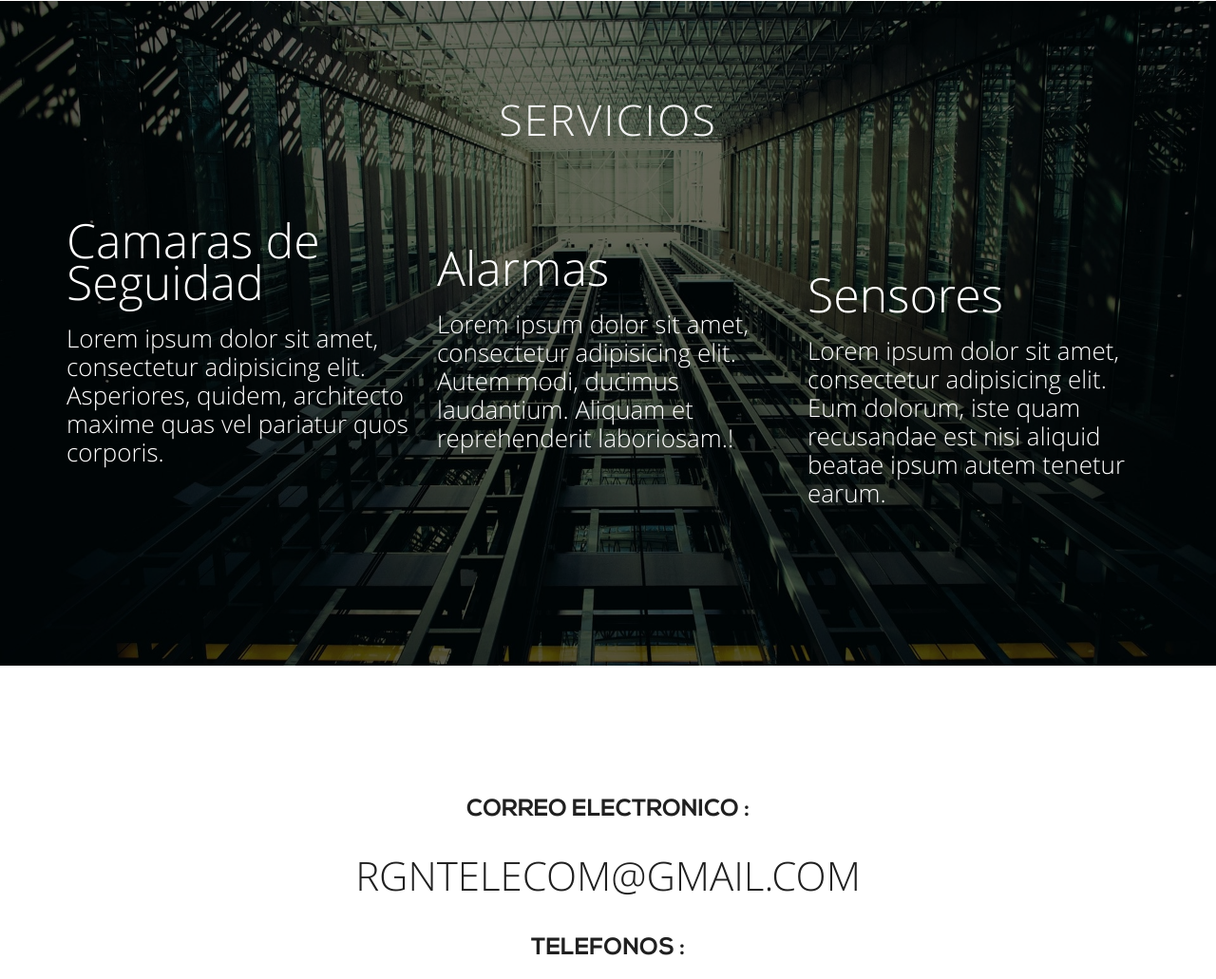
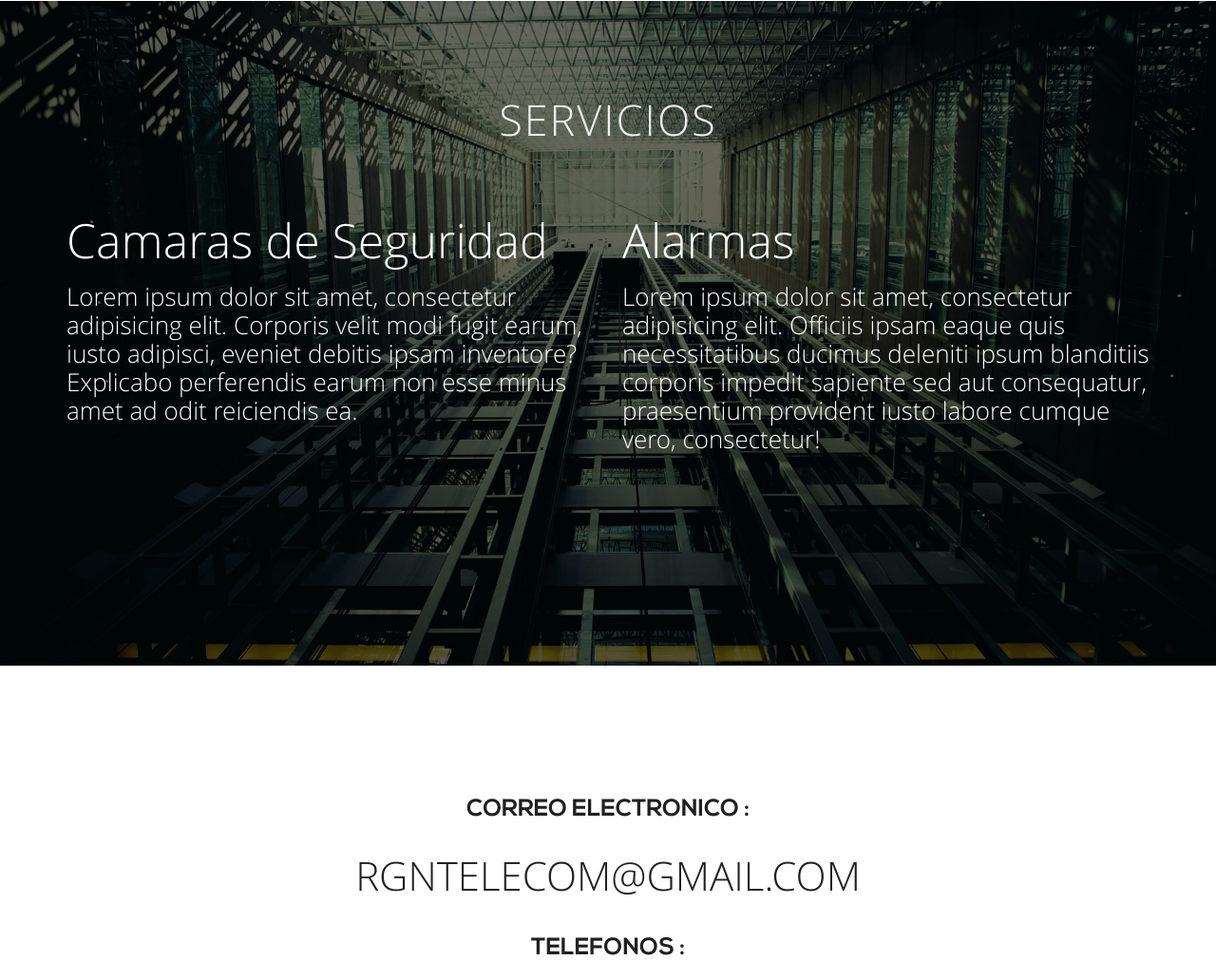
Before and after one commit to bl3r3/mejoras, a plain HTML site: page index.html in a window 1280 px wide. Shown: the part 1363-2394 px from the top of the page at 95% size. Drawn offline with Linux system fonts and the light colour scheme.

Commit message:
solucionando errores

```diff
--- a/index.html
+++ b/index.html
@@ -78,7 +78,7 @@
 									</div> -->
 
 									<div class="home-title">
-										<h1><span>RGN TELECOM</span> </h1>
+										<h1 class="h1-title"><span>RGN TELECOM</span> </h1>
 										<br>
 										<h2>La Seguridad de lo tuyo.</h2>
 									</div>
@@ -142,30 +142,32 @@
 							<h3>Servicios</h3>
 						</div>
 					</div>
+				</div>
 
 					<!-- Example row of columns -->
 
+					<div class="container">
 					<div class="row">
-						<div class="col-md-4 col-xs-12">
-							<h4 class="h4servicio">Camaras de Seguidad</h4>
-							<p class="text-servicio">Lorem ipsum dolor sit amet, consectetur adipisicing elit. Asperiores, quidem, architecto maxime quas vel pariatur quos corporis. </p>
+						<div class="col-xs-12 col-md-6">
+							<h4 class="h4servicio">Camaras de Seguridad</h4>
+							<p class="text-servicio">Lorem ipsum dolor sit amet, consectetur adipisicing elit. Corporis velit modi fugit earum, iusto adipisci, eveniet debitis ipsam inventore? Explicabo perferendis earum non esse minus amet ad odit reiciendis ea.</p>
+						</div>
+						<div class="col-xs-12 col-md-6">
+							<h4 class="h4servicio">Alarmas</h4>
+							<p class="text-servicio">Lorem ipsum dolor sit amet, consectetur adipisicing elit. Officiis ipsam eaque quis necessitatibus ducimus deleniti ipsum blanditiis corporis impedit sapiente sed aut consequatur, praesentium provident iusto labore cumque vero, consectetur!</p>
 						</div>
 						<br>
-						<div class="col-md-4 col-xs-12">
-							<h4 class="h4servicio">Alarmas</h4>
-							<p class="text-servicio">Lorem ipsum dolor sit amet, consectetur adipisicing elit. Autem modi, ducimus laudantium. Aliquam et reprehenderit laboriosam.!</p>
-						</div>
-						<br>
-						<div class="col-md-4 col-xs-12">
+						<!-- <div class="col-md-4 col-xs-12">
 							<h4 class="h4servicio">Sensores</h4>
 							<p class="text-servicio">Lorem ipsum dolor sit amet, consectetur adipisicing elit. Eum dolorum, iste quam recusandae est nisi aliquid beatae ipsum autem tenetur earum.</p>
-						</div>
+						</div> -->
 
 
 
 
 
 
+					</div>
 					</div>
 				</div> <!-- /container -->
 			</div>
```
